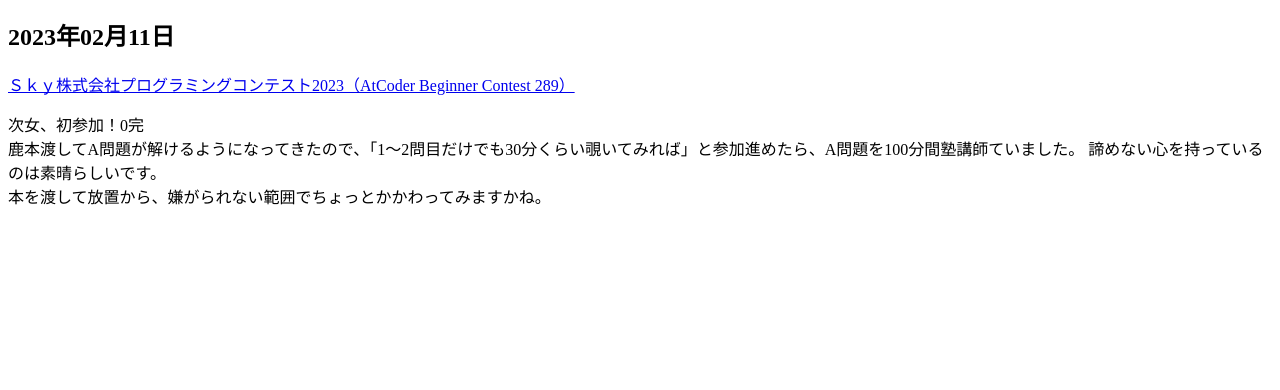
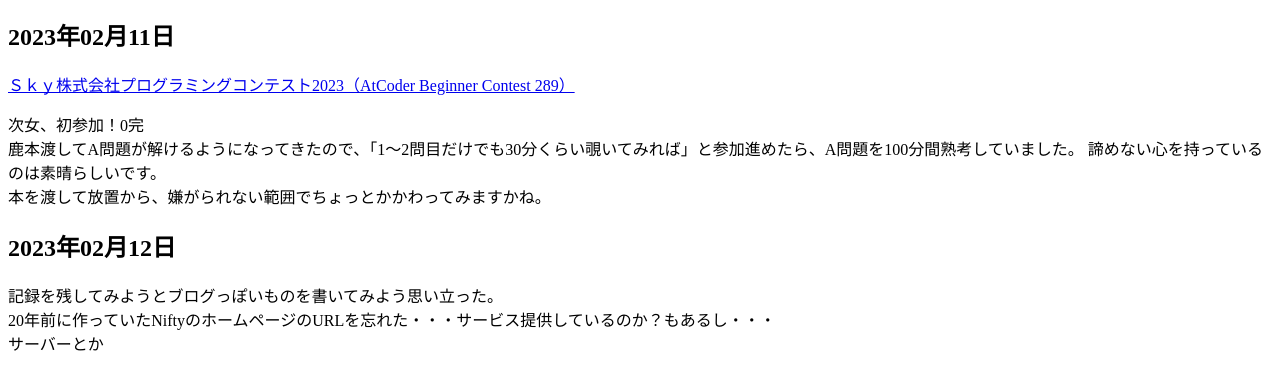
Before and after one commit to hirohito1971/blog, a plain HTML site: page index.html in a window 1280 px wide. Shown: the part 116-506 px from the top of the page. Drawn offline with Linux system fonts and the light colour scheme.

Commit message:
correction of errors

```diff
--- a/index.html
+++ b/index.html
@@ -10,9 +10,16 @@
         <a href="https://atcoder.jp/contests/abc289">Ｓｋｙ株式会社プログラミングコンテスト2023（AtCoder Beginner Contest 289）</a>
         <p>
             次女、初参加！0完<br>
-            鹿本渡してA問題が解けるようになってきたので、「1～2問目だけでも30分くらい覗いてみれば」と参加進めたら、A問題を100分間塾講師ていました。
+            鹿本渡してA問題が解けるようになってきたので、「1～2問目だけでも30分くらい覗いてみれば」と参加進めたら、A問題を100分間熟考していました。
             諦めない心を持っているのは素晴らしいです。<br>
             本を渡して放置から、嫌がられない範囲でちょっとかかわってみますかね。
         </p>
+
+        <h2>2023年02月12日</h2>
+        <p>
+            記録を残してみようとブログっぽいものを書いてみよう思い立った。<br>
+            20年前に作っていたNiftyのホームページのURLを忘れた・・・サービス提供しているのか？もあるし・・・<br>
+            サーバーとか
+        </p>
     </body>
 </html>
```
